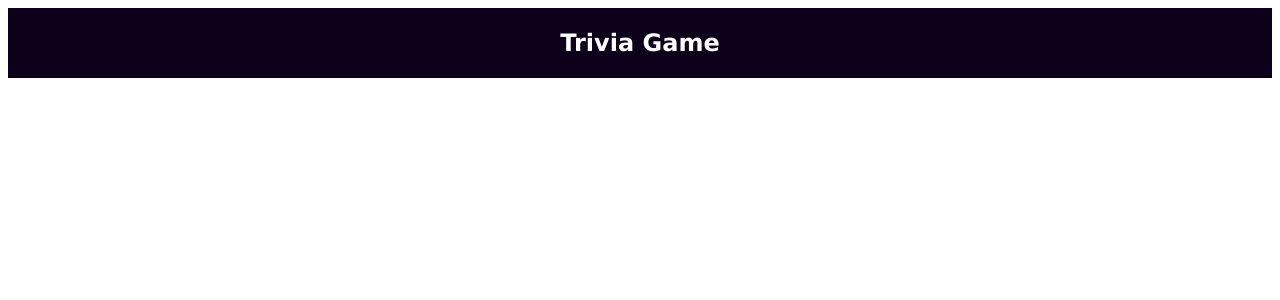
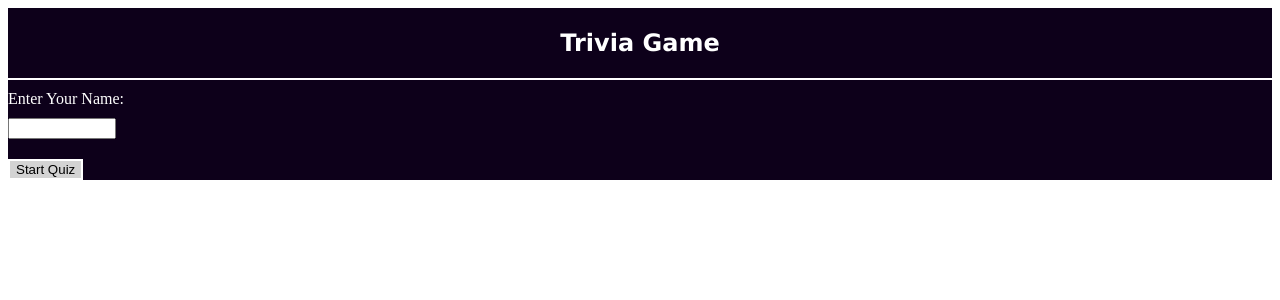
Before and after one commit to Reece-Morgan/trivia-game, a Next.js app: page / in a window 1280 px wide. Shown: the top 300 px of the page. Built offline with nearby package versions, Linux system fonts and the light colour scheme.

Commit message:
added Quiz to page

```diff
--- a/app/page.tsx
+++ b/app/page.tsx
@@ -1,8 +1,68 @@
 'use client'
 import styled from "styled-components";
+import { useState } from "react";
+import { Quiz } from "@component-library";
+import { breakpointValues } from "@settings";
 
 export default function Home() {
-  return <Wrapper>{/* TODO: Add content here */}</Wrapper>;
+  const [quizStarted, setQuizStarted] = useState<boolean>(false);
+  const [name, setName] = useState<string>('');
+
+  return (
+    <Wrapper>
+      {quizStarted ? (
+          <Quiz name={name} />
+      ) : (
+          <FormWrapper>
+              <Form>
+                  <Label htmlFor="nameInput">
+                      Enter Your Name:
+                  </Label>
+                  <Input
+                      type="text"
+                      id="nameInput"
+                      value={name}
+                      onChange={(e) =>
+                          setName(e.target.value)}
+                  />
+              </Form>
+              <Button
+                  onClick={() => setQuizStarted(true)}
+                  disabled={!name.trim()}
+              >
+                  Start Quiz
+              </Button>
+          </FormWrapper>
+      )}
+    </Wrapper>
+  )
 }
 
-const Wrapper = styled.div``;
+const Wrapper = styled.div`
+  max-width: ${breakpointValues.lg};
+  margin: 0 auto;
+`;
+
+const FormWrapper = styled.div`
+  color: #fff;
+`;
+
+const Form = styled.div`
+  display: flex;
+  flex-direction: column;
+  margin: 10px 0;
+`;
+
+const Label = styled.label``;
+
+const Input = styled.input`
+  max-width: 100px;
+  margin: 10px 0;
+`;
+
+const Button = styled.button<{disabled: boolean}>`
+  color: #000;
+  border: 2px solid #fff;
+  background-color: ${props => props.disabled ? '#d3d3d3' : '#0f0'};
+  cursor: ${props => props.disabled ? 'not-allowed' : 'pointer'};
+`;
--- a/lib/component-library/index.ts
+++ b/lib/component-library/index.ts
@@ -1 +1,2 @@
 export { Header } from "./header/header";
+export { Quiz } from './quiz/quiz';
--- a/lib/component-library/quiz/quiz.tsx
+++ b/lib/component-library/quiz/quiz.tsx
@@ -1,5 +1,4 @@
 import React, { useState } from 'react';
-import 'bootstrap/dist/css/bootstrap.min.css';
 import { quiz } from '@data';
 import { quizResults } from '@types';
 import { ScoreCard } from '../score-card/score-card';
```
